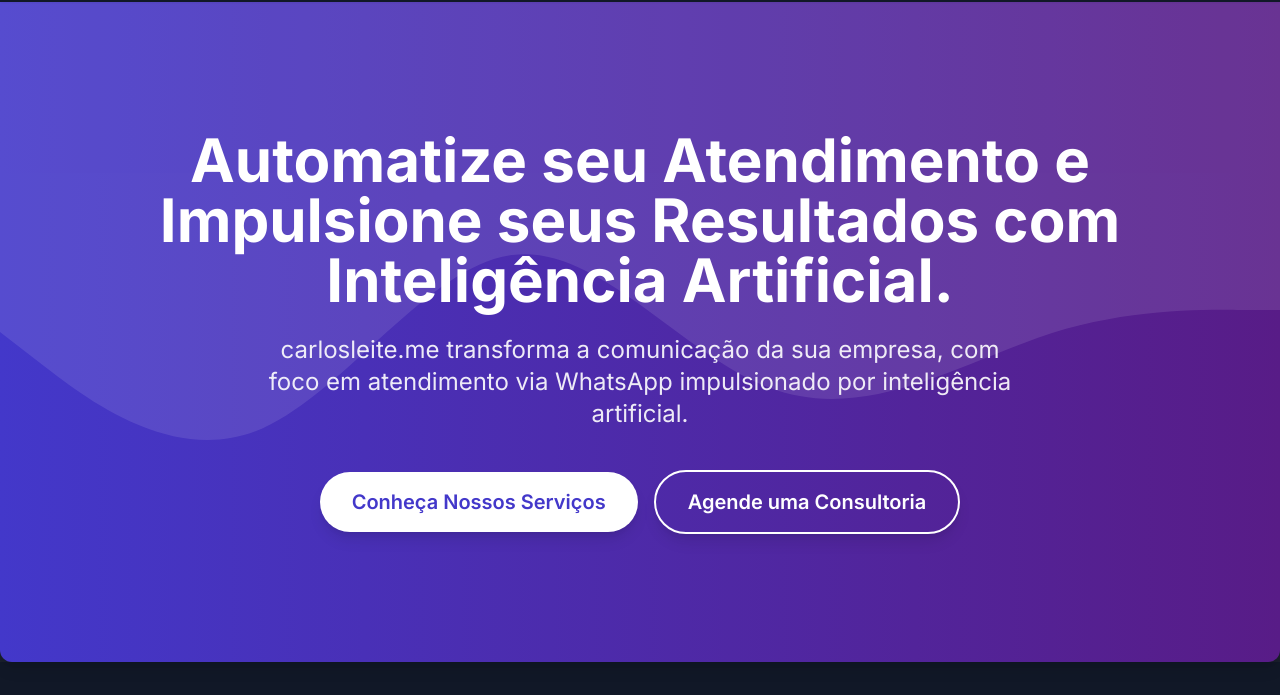
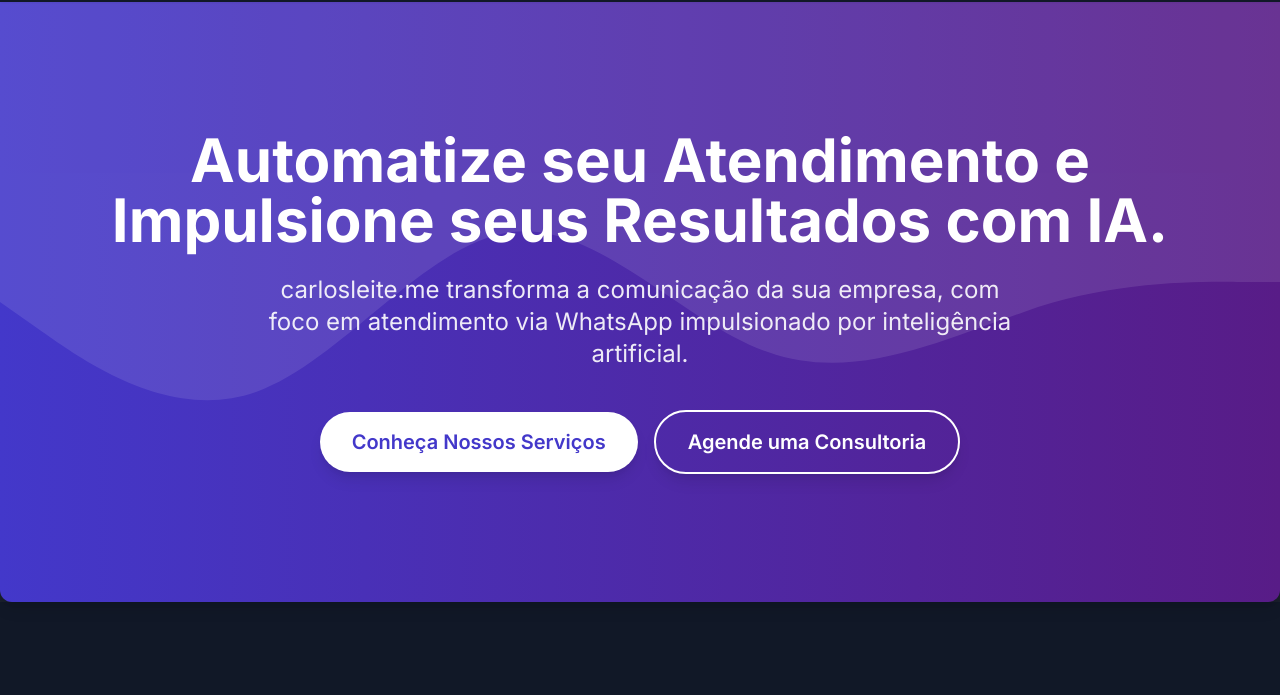
Before and after one commit to carlosleiteme/carlosleite.me, a plain HTML site: page index.html in a window 1280 px wide. Shown: the part 82-777 px from the top of the page. Drawn offline with nearby package versions, Linux system fonts and the light colour scheme.

Commit message:
Atualizei o site

```diff
--- a/index.html
+++ b/index.html
@@ -112,7 +112,7 @@
     <section id="home" class="relative bg-gradient-to-r from-indigo-700 to-purple-900 text-white py-20 md:py-32 overflow-hidden rounded-b-xl shadow-lg">
         <div class="container mx-auto text-center px-6 relative z-10">
             <h1 class="text-4xl md:text-6xl font-extrabold leading-tight mb-6 animate-fade-in-up">
-                Automatize seu Atendimento e Impulsione seus Resultados com Inteligência Artificial.
+                Automatize seu Atendimento e Impulsione seus Resultados com IA.
             </h1>
             <p class="text-lg md:text-2xl mb-10 max-w-3xl mx-auto opacity-90 animate-fade-in-up delay-200">
                 carlosleite.me transforma a comunicação da sua empresa, com foco em atendimento via WhatsApp impulsionado por inteligência artificial.
```
